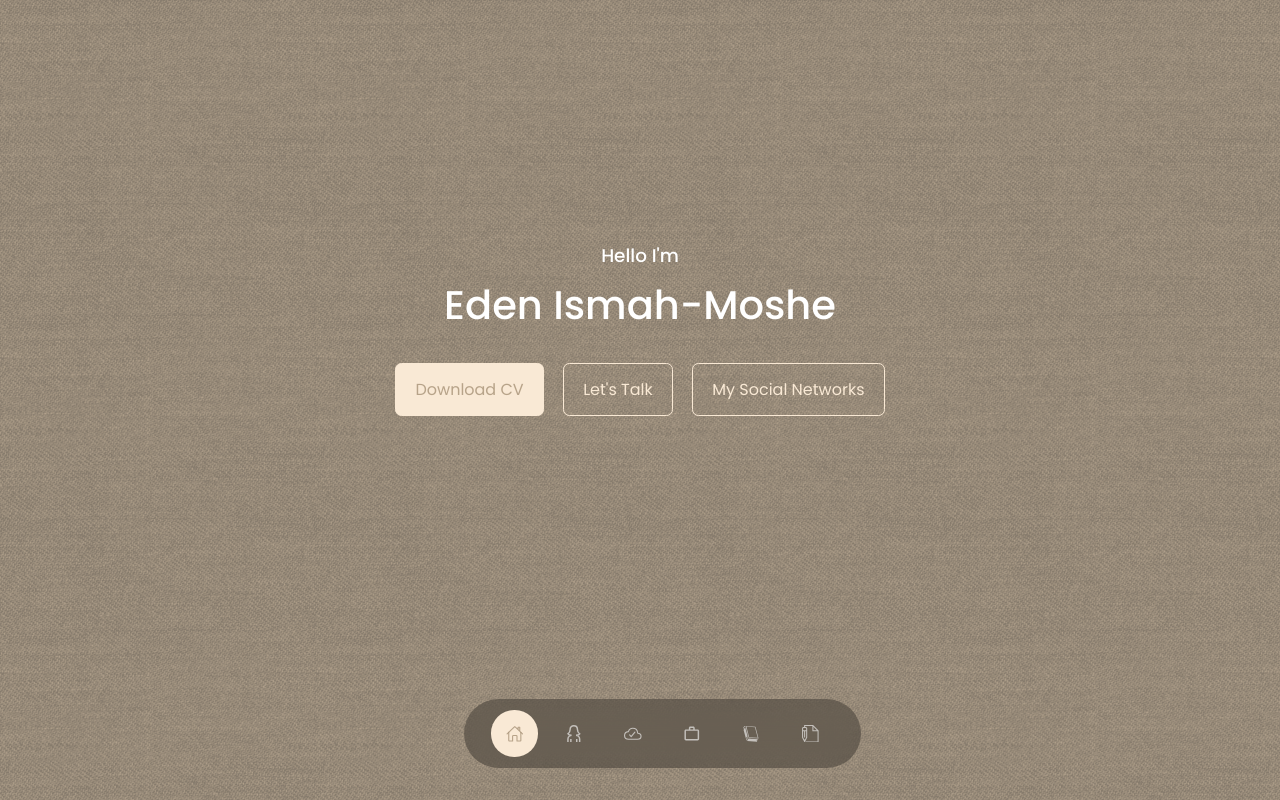
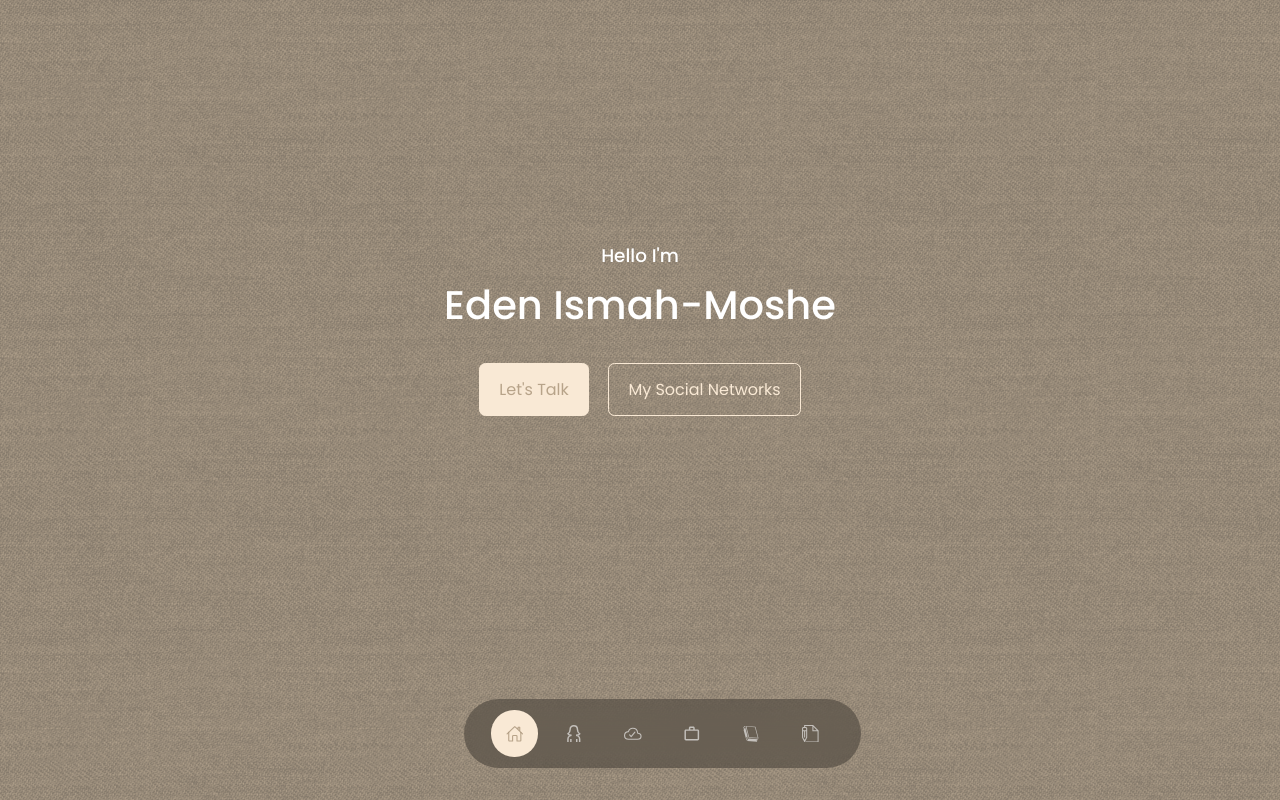
Before and after one commit to Eden-Ismah-Moshe/my-portfolio, a React (Create React App) app: page / in a window 1280 px wide. Shown: the top 800 px of the page. Built offline with nearby package versions, Linux system fonts and the light colour scheme; the HTML template or start-up script is replaced by a standard one.

Commit message:
update header

```diff
--- a/src/components/header/CTA.jsx
+++ b/src/components/header/CTA.jsx
@@ -4,15 +4,7 @@ const CTA = () => {
   return (
     <>
       <div className="cta">
-        <a
-          href="https://drive.google.com/file/d/1WPOxxu-nWKnNRE7MVfgMECp8pN2fIuU2/view?usp=drive_link"
-          download
-          className="btn btn-primary"
-        >
-          Download CV
-        </a>
-
-        <a href="#contact" className="btn download-btn">
+        <a href="#contact" className="btn btn-primary">
           Let's Talk
         </a>
 
@@ -25,3 +17,14 @@ const CTA = () => {
 };
 
 export default CTA;
+
+/*
+ <a
+          href="https://drive.google.com/file/d/1WPOxxu-nWKnNRE7MVfgMECp8pN2fIuU2/view?usp=drive_link"
+          download
+          className="btn btn-primary"
+        >
+          Download CV
+        </a>
+
+*/
```
